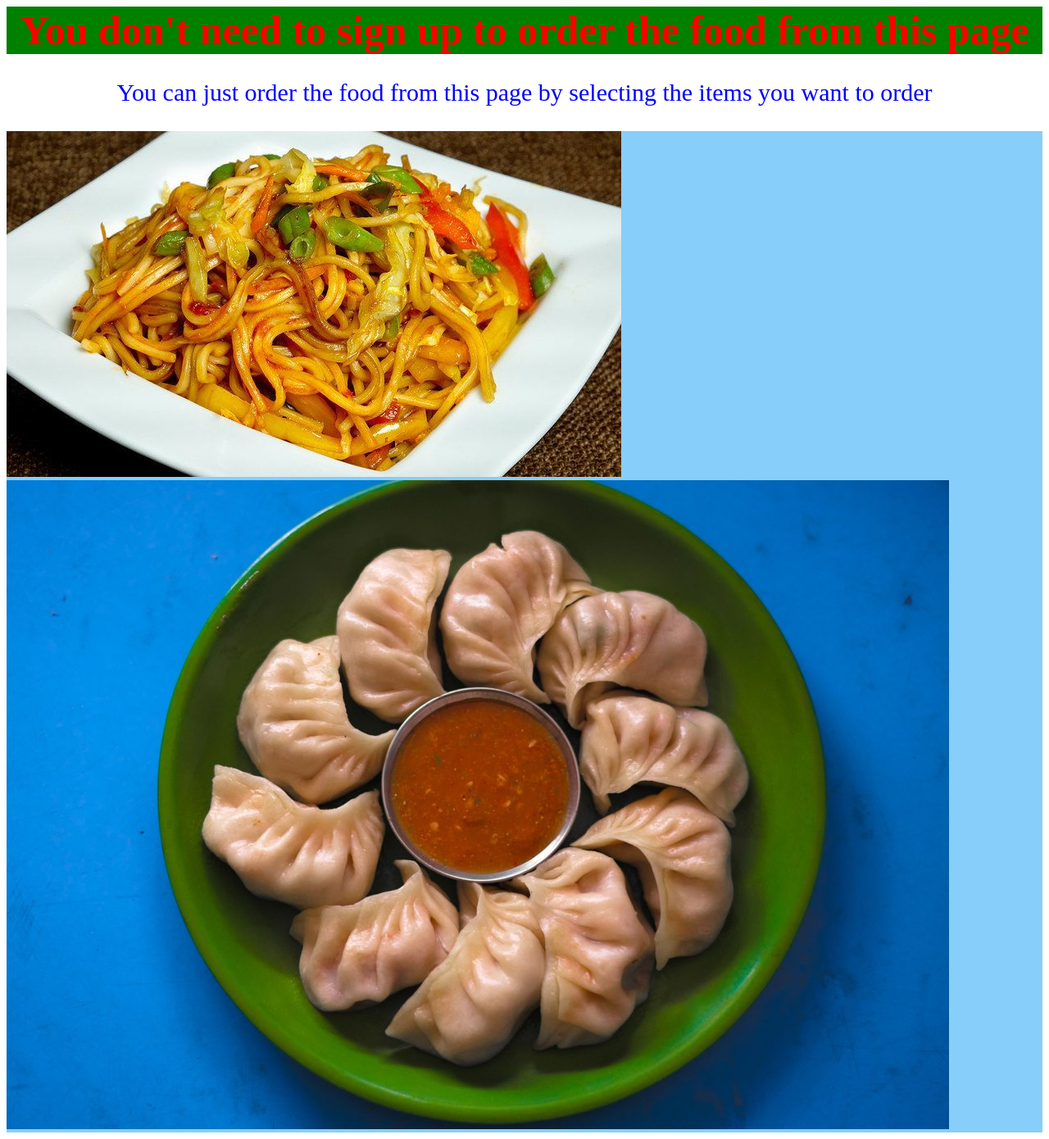
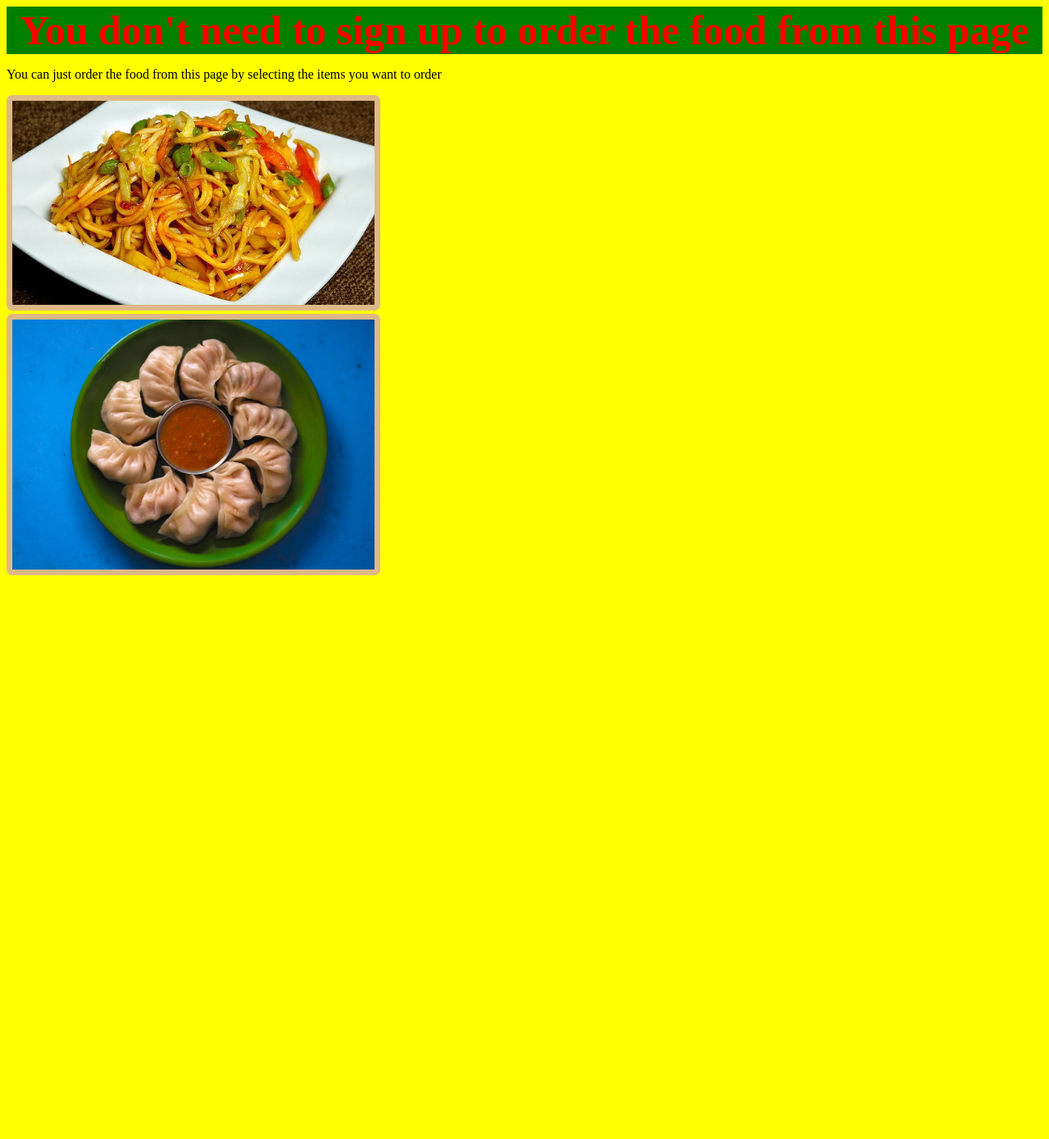
Before and after one commit to cjuanito797/group_project, a Django app: page /orderNow/ in a window 1280 px wide. Shown: the whole page at 82% size. After the commit the page ends 702 px from the top, so only its background shows below. Run offline with Django 3.2, Linux system fonts and the light colour scheme.

Commit message:
ordernow

```diff
--- a/chineseSpicyFlavor/static/css/order.css
+++ /dev/null
@@ -1,11 +0,0 @@
-
-
-.img-chowmein {
-  padding: 0
-  width: 500px;
-  height: 100px;
-  z-index: 15;
-  top: 15%;
-  left: 51%;
-  margin: -100px 0 0 -150px;
-}
--- /dev/null
+++ b/chineseSpicyFlavor/static/css/order_now.css
@@ -0,0 +1,18 @@
+h1 {
+    color: red;
+    font-size: 50px;
+    margin: 0;
+    background-color: green;
+    text-align: center;
+}
+
+img {
+
+    width: 35%;
+    border: 7px solid #DEB887;
+    border-radius: 7px ;
+}
+
+body {
+    background-color: yellow;
+        }
--- a/chineseSpicyFlavor/templates/order_now.html
+++ b/chineseSpicyFlavor/templates/order_now.html
@@ -5,38 +5,16 @@
     <meta charset="UTF-8">
     <meta name="viewport" content="width=device-width, initial-scale=1.0">
     <title>Order Now</title>
-    <link rel="stylesheet" href="../static/css/order.css">
-    <style>
-        h1 {
-            color: red;
-            font-size: 50px;
-            margin: 0;
-            background-color: green;
-            text-align: center;
-        }
-        p {
-            color: blue;
-            font-size: 30px;
-            background-color: yellow;
-            background: 100px;
-            text-align: center;
-        }
-        div {
-            background-color: lightskyblue;
-        }
-        img {
-            text-align: center;
-        }
-    </style>
+    <link rel="stylesheet" href="../static/css/order_now.css">
 </head>
 <body>
-    <h1> You don't need to sign up to order the food from this page</h1>
-    <p> You can just order the food from this page by selecting the items you want to order </p>
-<div id="chowmein">
+    <div><h1> You don't need to sign up to order the food from this page</h1></div>
+    <div><p> You can just order the food from this page by selecting the items you want to order </p></div>
+    <div id="chowmein">
     <img src="{% static "images/chowmein.jpg" %}" alt="chowmein"/>
-</div>
-<div id="Momo">
+    </div>
+    <div id="Momo">
     <img src="{% static "images/momo.jpg" %}" alt="momo"/>
-</div>
+    </div>
 </body>
 </html>
```
